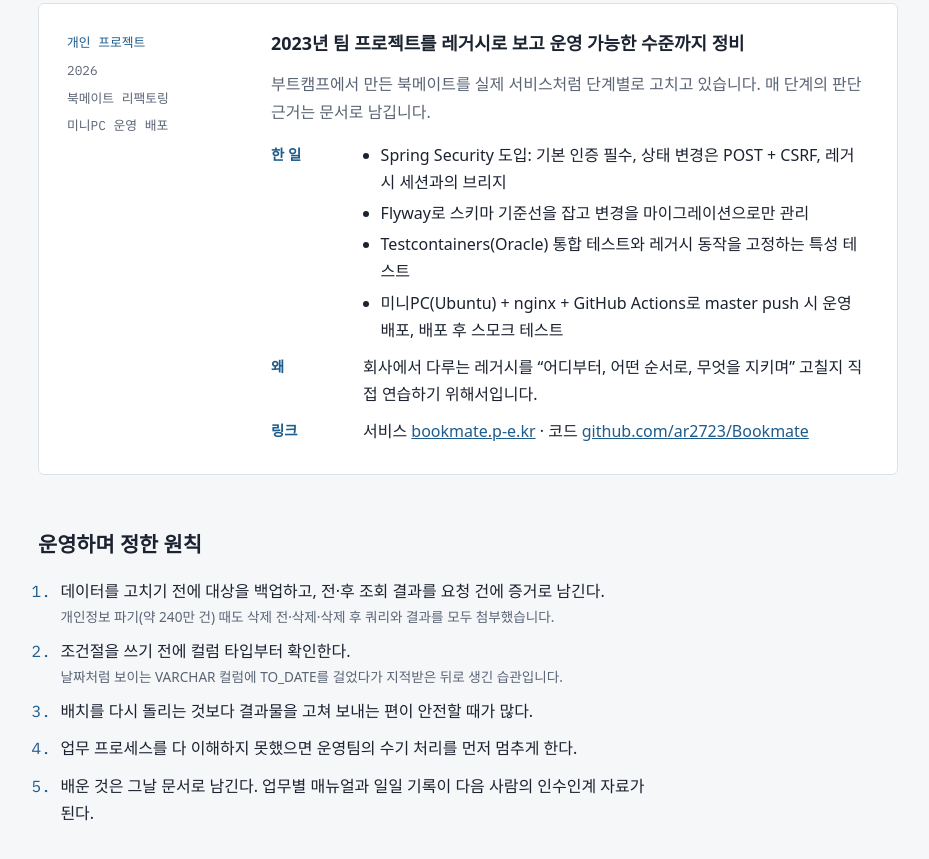
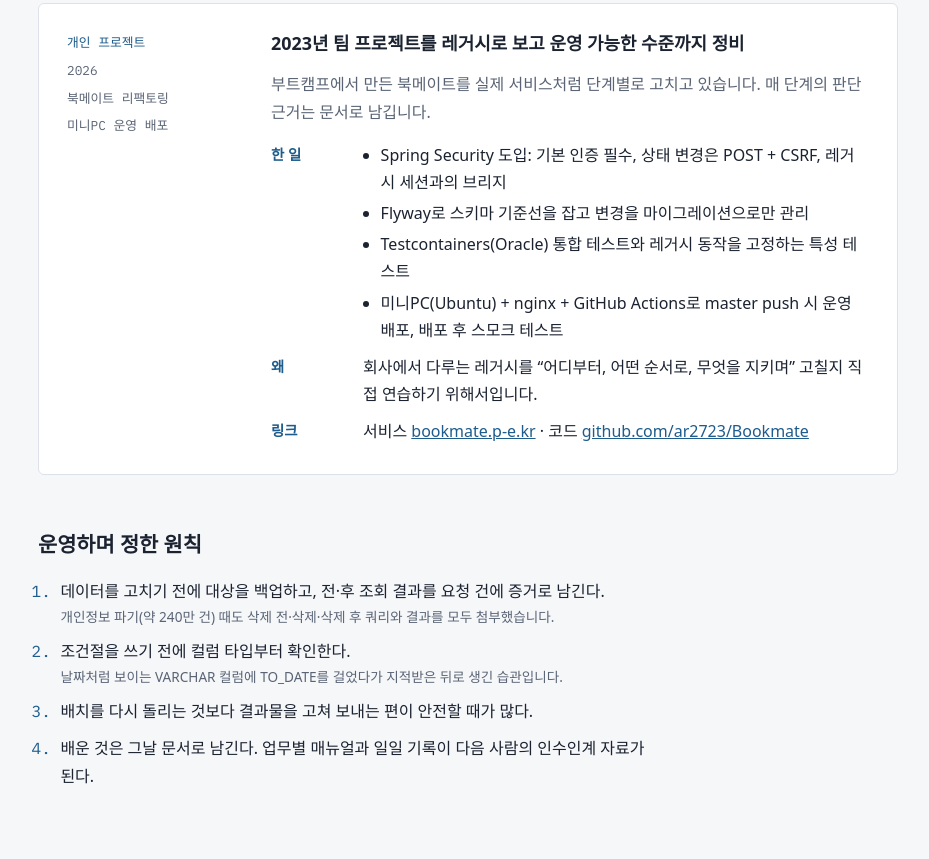
Before and after one commit to ar2723/ar2723.github.io, a plain HTML site: page index.html in a window 1280 px wide. Shown: the part 3210-4069 px from the top of the page, without its empty margins (172-1101 px from the left). Drawn offline with Linux system fonts and the light colour scheme; a web font is replaced by a local one.

Commit message:
운영 원칙에서 수기 처리 관련 항목 삭제
Co-Authored-By: Claude Opus 5.5 <noreply@anthropic.com>

```diff
--- a/index.html
+++ b/index.html
@@ -299,7 +299,6 @@ a:focus-visible { outline: 2px solid var(--accent); outline-offset: 2px; }
       <li>데이터를 고치기 전에 대상을 백업하고, 전·후 조회 결과를 요청 건에 증거로 남긴다.<small>개인정보 파기(약 240만 건) 때도 삭제 전·삭제·삭제 후 쿼리와 결과를 모두 첨부했습니다.</small></li>
       <li>조건절을 쓰기 전에 컬럼 타입부터 확인한다.<small>날짜처럼 보이는 VARCHAR 컬럼에 TO_DATE를 걸었다가 지적받은 뒤로 생긴 습관입니다.</small></li>
       <li>배치를 다시 돌리는 것보다 결과물을 고쳐 보내는 편이 안전할 때가 많다.</li>
-      <li>업무 프로세스를 다 이해하지 못했으면 운영팀의 수기 처리를 먼저 멈추게 한다.</li>
       <li>배운 것은 그날 문서로 남긴다. 업무별 매뉴얼과 일일 기록이 다음 사람의 인수인계 자료가 된다.</li>
     </ol>
   </section>
```
